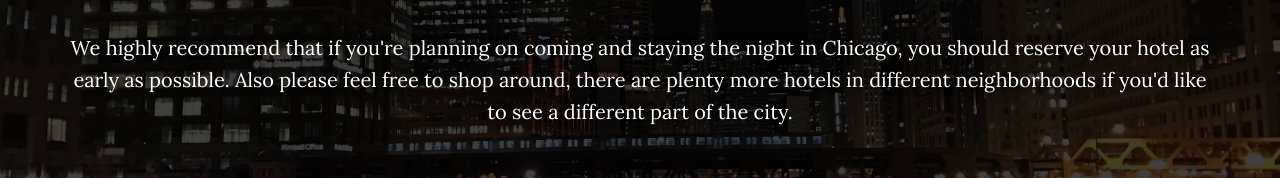
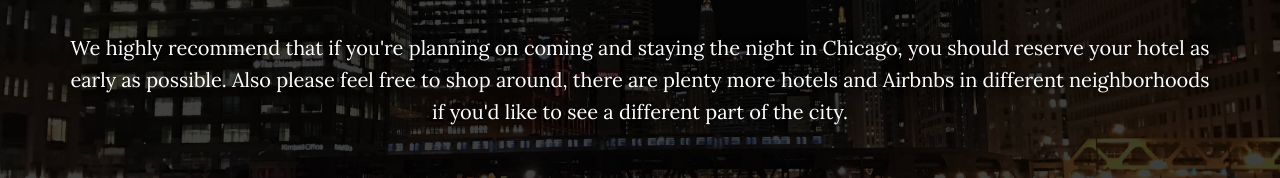
Before and after one commit to kaytwo/wedding, a website: page index.html in a window 1280 px wide. Shown: the part 1789-1967 px from the top of the page. Drawn offline with nearby package versions, Linux system fonts and the light colour scheme; some packages are replaced by stand-ins of ours.

Commit message:
or airbnbs

```diff
--- a/index.html
+++ b/index.html
@@ -129,7 +129,7 @@
         <div class="accommodation-section">
             <div class="container">
               <h2>Accommodations</h2>
-                <p>We highly recommend that if you're planning on coming and staying the night in Chicago, you should reserve your hotel as early as possible. Also please feel free to shop around, there are plenty more hotels in different neighborhoods if you'd like to see a different part of the city.</p>
+                <p>We highly recommend that if you're planning on coming and staying the night in Chicago, you should reserve your hotel as early as possible. Also please feel free to shop around, there are plenty more hotels and Airbnbs in different neighborhoods if you'd like to see a different part of the city.</p>
             </div>
         </div>
     </section>
```
